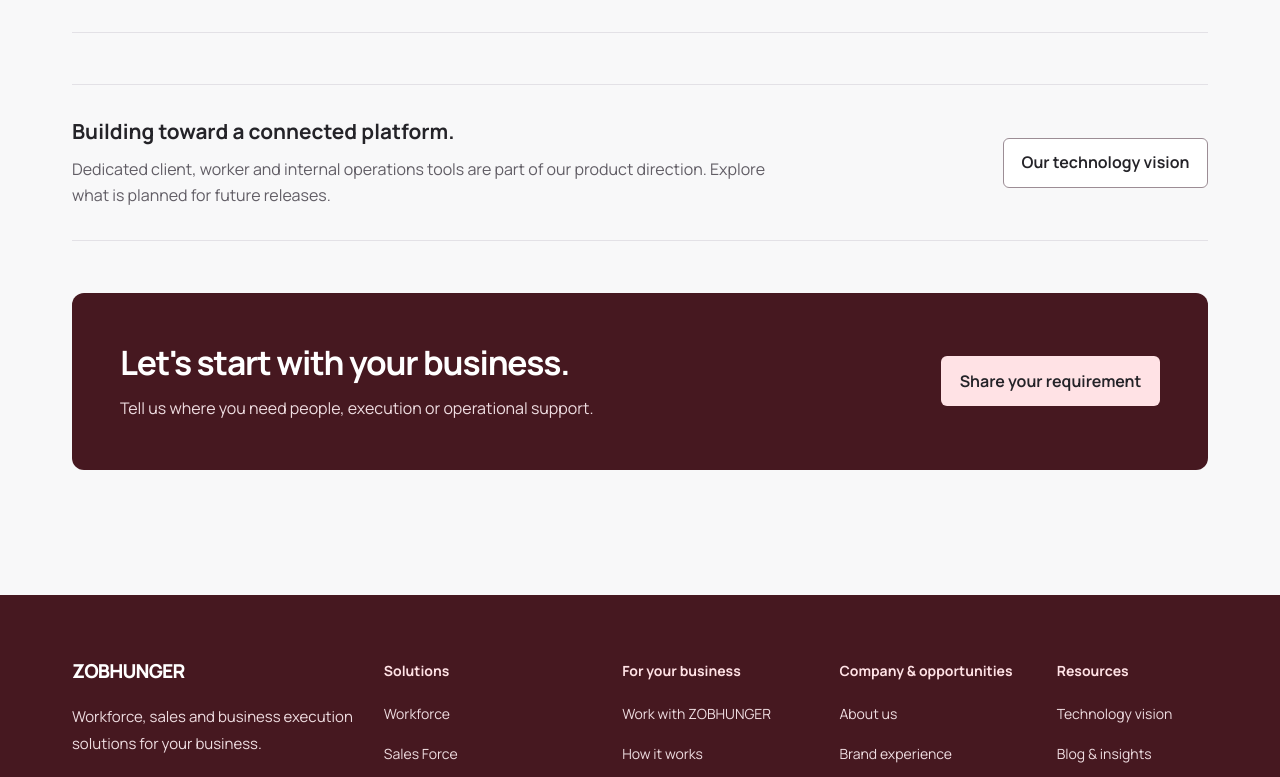
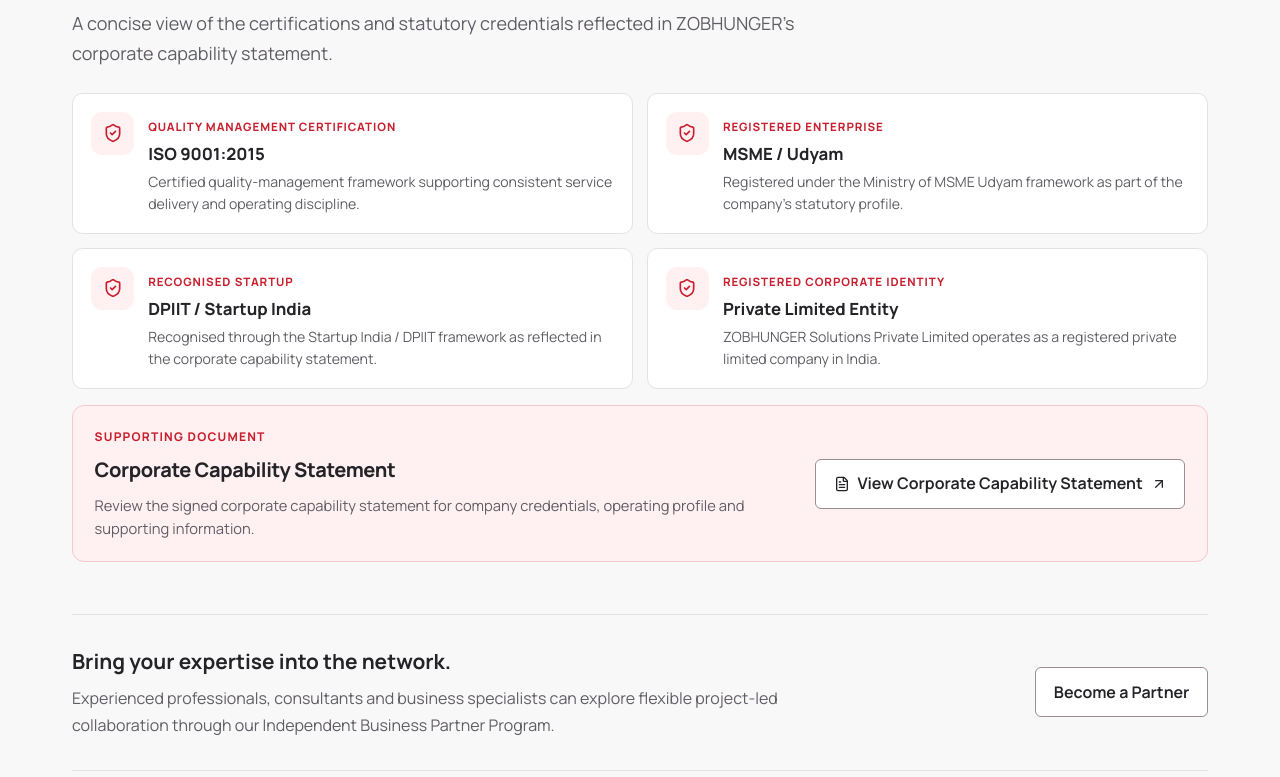
Before and after one commit to Aayush20253534/ZOBHUNGER, a Next.js app in the folder client/: page /about in a window 1280 px wide. Shown: the part 2023-2800 px from the top of the page. Built offline with nearby package versions, Linux system fonts and the light colour scheme.

Commit message:
feat: add certifications and corporate credentials to about page

```diff
--- a/client/src/components/company/About.tsx
+++ b/client/src/components/company/About.tsx
@@ -1,5 +1,5 @@
 import Link from "next/link";
-import { ArrowUpRight, Compass, Target } from "lucide-react";
+import { ArrowUpRight, Compass, FileText, ShieldCheck, Target } from "lucide-react";
 import { ActionLink } from "@/components/common/ActionLink";
 import { Breadcrumbs } from "@/components/common/Breadcrumbs";
 import { CTASection } from "@/components/common/CTASection";
@@ -7,6 +7,7 @@ import { PageShell } from "@/components/common/PageShell";
 import { SectionHeading } from "@/components/common/SectionHeading";
 import { Card } from "@/components/ui/card";
 import { company } from "@/data/company";
+import { capabilityStatement, complianceCredentials } from "@/data/compliance";
 import { site } from "@/data/site";
 import { solutions } from "@/data/solutions";
 import "@/styles/company.css";
@@ -105,6 +106,52 @@ export function About() {
         </ActionLink>
       </section>
       <section
+        className="zb-company-section"
+        id="certifications"
+        aria-labelledby="about-certifications-title"
+      >
+        <SectionHeading
+          id="about-certifications-title"
+          eyebrow="Certifications & corporate credentials"
+          title="Built on recognised standards and registered credentials."
+          description="A concise view of the certifications and statutory credentials reflected in ZOBHUNGER's corporate capability statement."
+        />
+        <div className="zb-compliance-grid">
+          {complianceCredentials.map((credential) => (
+            <article className="zb-compliance-card" key={credential.title}>
+              <span className="zb-compliance-icon" aria-hidden="true">
+                <ShieldCheck />
+              </span>
+              <div>
+                <span className="zb-compliance-label">{credential.label}</span>
+                <h3>{credential.title}</h3>
+                <p>{credential.description}</p>
+              </div>
+            </article>
+          ))}
+        </div>
+        <div className="zb-compliance-proof">
+          <div>
+            <span className="zb-eyebrow">Supporting document</span>
+            <h3>Corporate Capability Statement</h3>
+            <p>
+              Review the signed corporate capability statement for company
+              credentials, operating profile and supporting information.
+            </p>
+          </div>
+          <ActionLink
+            href={capabilityStatement.href}
+            target="_blank"
+            rel="noopener noreferrer"
+            variant="secondary"
+          >
+            <FileText className="size-4" aria-hidden="true" />
+            {capabilityStatement.label}
+            <ArrowUpRight className="size-4" aria-hidden="true" />
+          </ActionLink>
+        </div>
+      </section>
+      <section
         className="zb-company-section zb-company-note"
         aria-labelledby="about-partner-title"
       >
```
